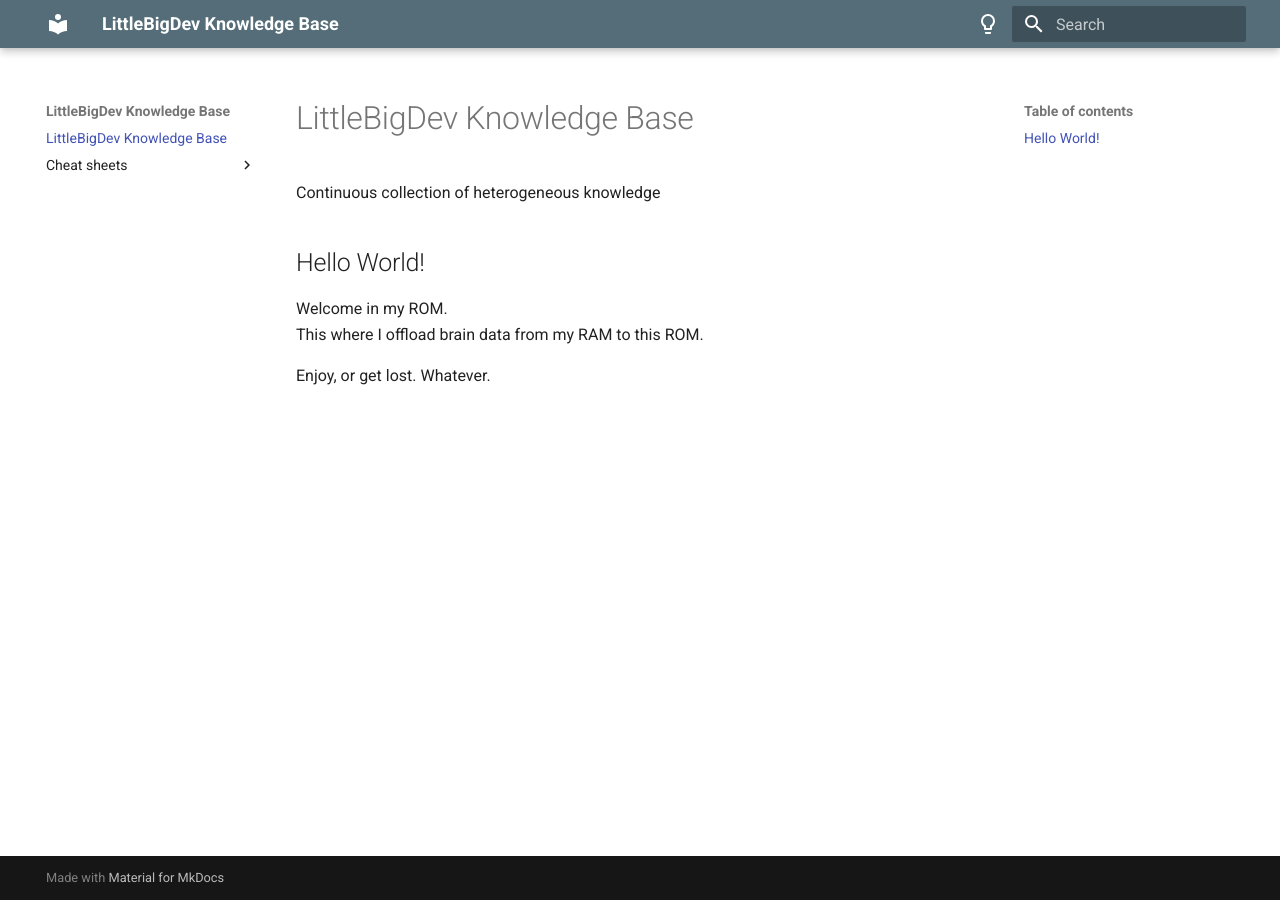
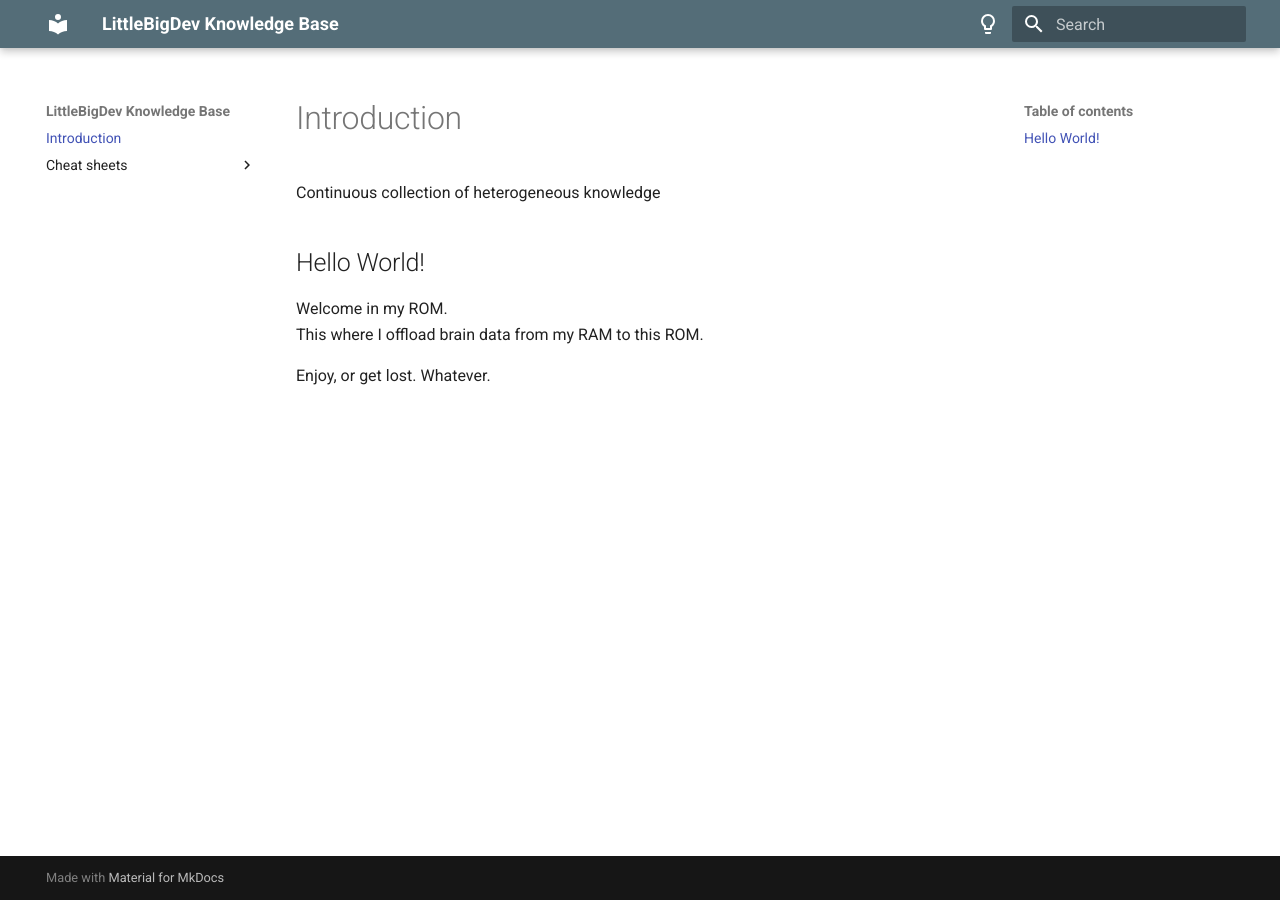
Before and after one commit to LittleBigDev/wiki, an MkDocs documentation site: the page built from docs/index.md, in a window 1280 px wide. Built offline with MkDocs 1.6.1 and Material for MkDocs 9.7.7, drawn with Linux system fonts in a browser that asks for light colours.

Commit message:
vault backup: 2022-10-16 00:20:54

```diff
--- a/docs/index.md
+++ b/docs/index.md
@@ -1,4 +1,4 @@
-# LittleBigDev Knowledge Base
+# Introduction
 
 Continuous collection of heterogeneous knowledge
 
--- a/mkdocs.yml
+++ b/mkdocs.yml
@@ -18,8 +18,8 @@ theme:
     # Dark mode
     - media: "(prefers-color-scheme: dark)"
       scheme: slate
-      primary: blue grey
-      accent: deep purple
+      primary: teal
+      accent: teal
       toggle:
         icon: material/lightbulb
         name: Switch to light mode
```
Also changed, not shown: 1 other file.
